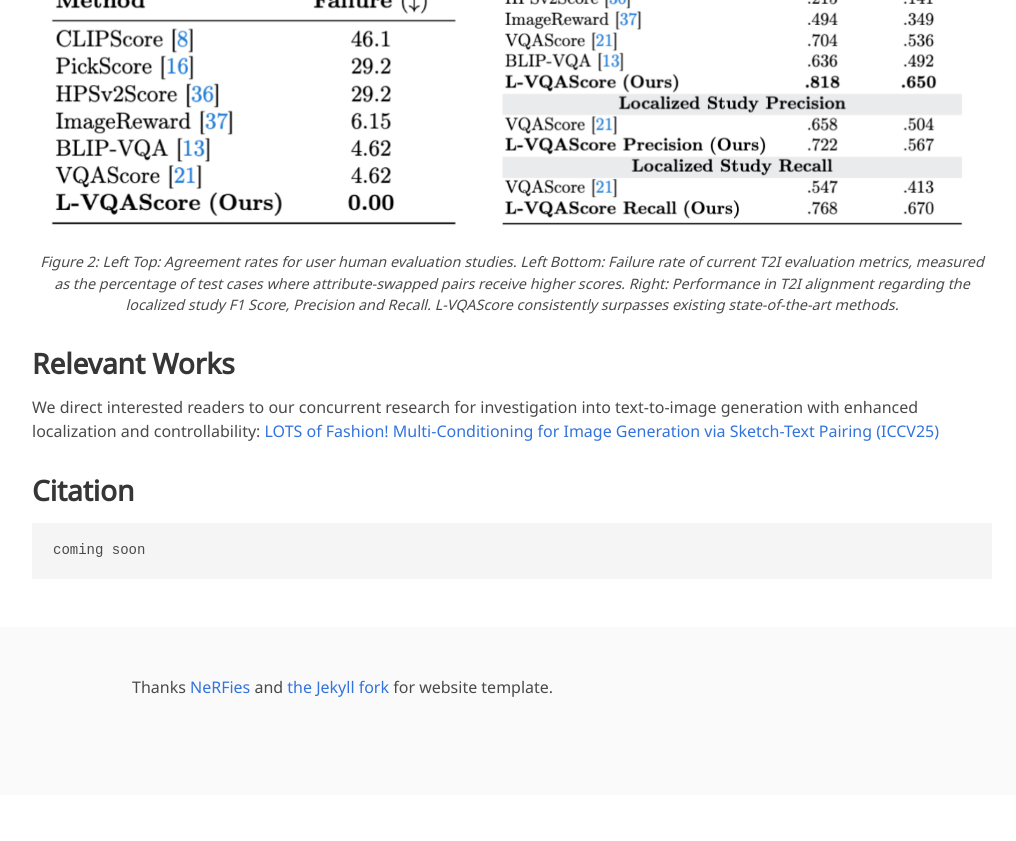
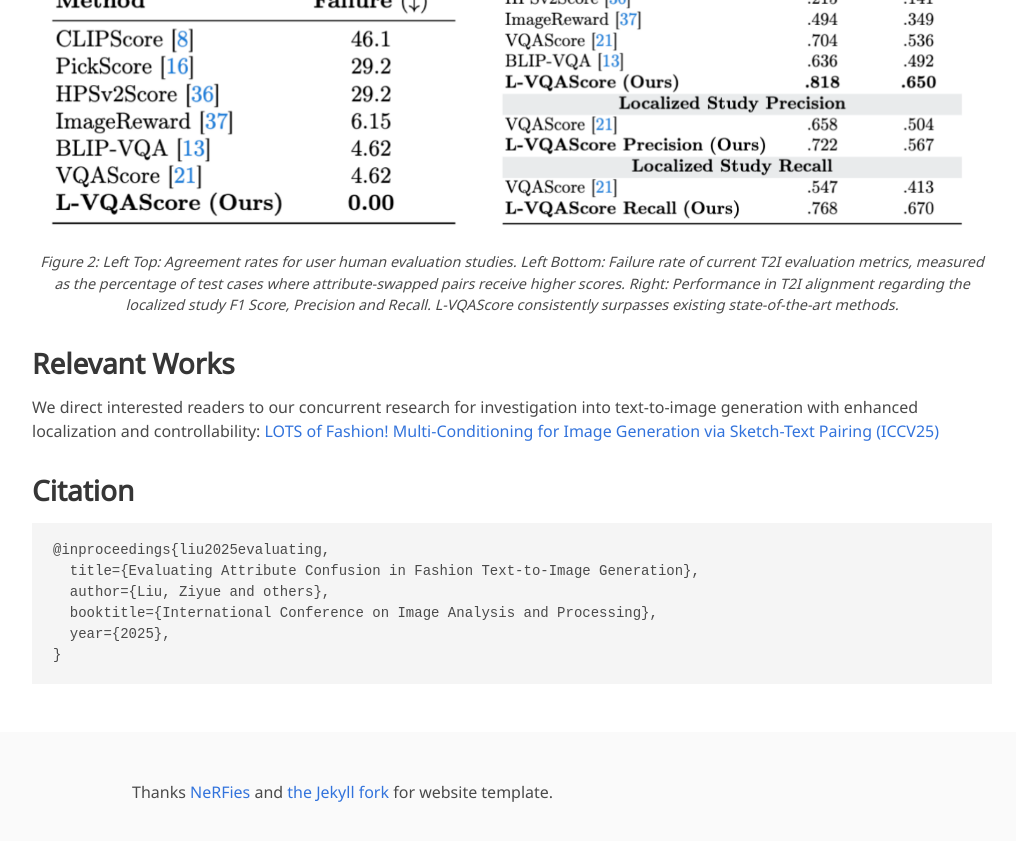
Before and after one commit to intelligolabs/L-VQAScore, a Jekyll site: the page built from index.md, in a window 1280 px wide and 900 px high, scrolled down 2766 px. Shown: the top 841 px of the window, without its empty margins (128-1144 px from the left). Built offline with Jekyll 4.4.1, drawn with Linux system fonts in a browser that asks for light colours; some web fonts are replaced; before the commit the page ends 3561 px from its top, so only the background shows below that.

Commit message:
Update index.md

````diff
--- a/index.md
+++ b/index.md
@@ -57,5 +57,10 @@ We direct interested readers to our concurrent research for investigation into t
 
 ## Citation
 ```
-coming soon
+@inproceedings{liu2025evaluating,
+  title={Evaluating Attribute Confusion in Fashion Text-to-Image Generation},
+  author={Liu, Ziyue and others},
+  booktitle={International Conference on Image Analysis and Processing},
+  year={2025},
+}
 ```
````
